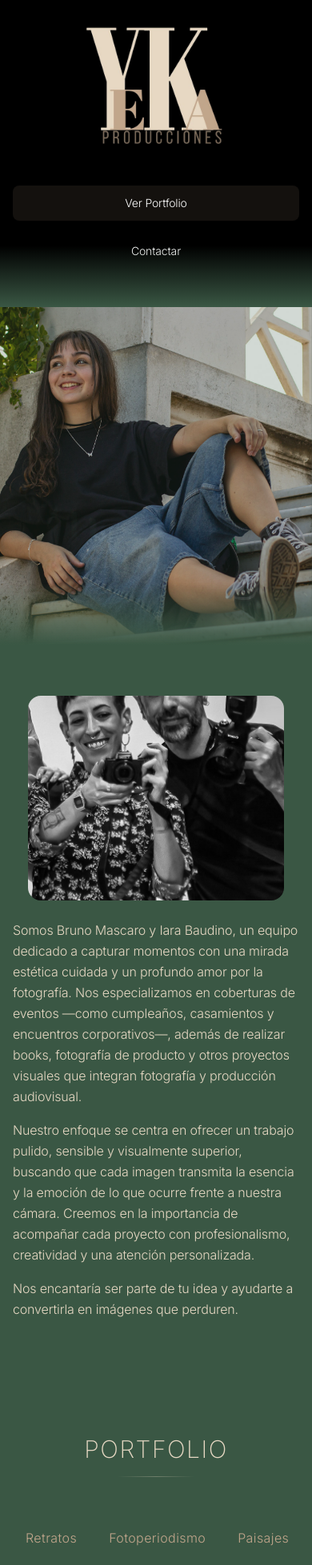
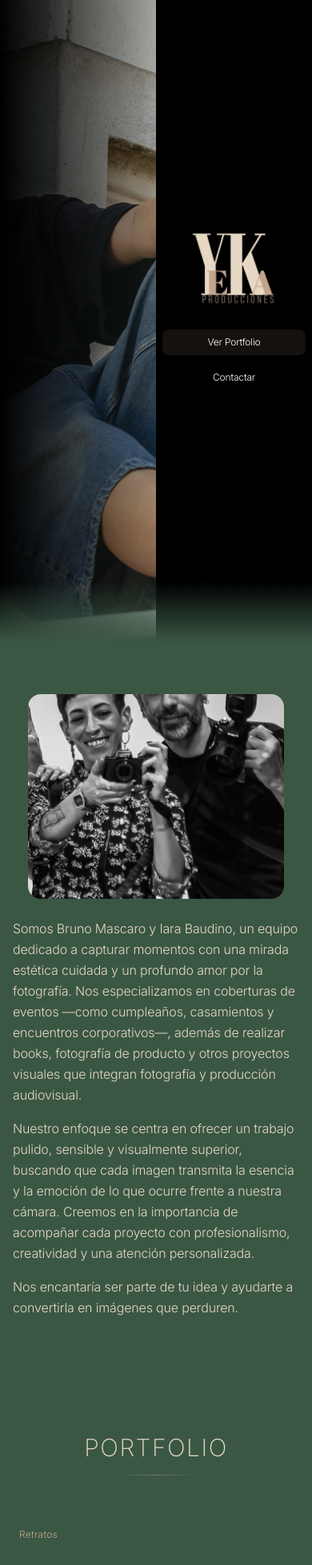
Before and after one commit to IarBaudino/portfolio-fotografia, a Next.js app: page / in a window 390 px wide. Shown: the part 40-1997 px from the top of the page at 80% size. Built offline with nearby package versions, Linux system fonts and the light colour scheme.

Commit message:
fix responsive 3

```diff
--- a/src/components/sections/HeroSection.tsx
+++ b/src/components/sections/HeroSection.tsx
@@ -31,9 +31,9 @@ const HeroSection = () => {
   }, [backgroundImages.length]);
 
   return (
-    <section className="relative min-h-screen flex flex-col md:flex-row overflow-hidden z-40">
-      {/* Carousel - En mobile ocupa toda la pantalla, en desktop solo la mitad derecha */}
-      <div className="relative w-full md:w-1/2 h-[50vh] md:h-screen z-10 order-2 md:order-2">
+    <section className="relative min-h-screen flex flex-row overflow-hidden z-40">
+      {/* Carousel lado derecho - siempre visible, más pequeño en mobile */}
+      <div className="relative w-1/2 h-screen z-10">
         {backgroundImages.map((image, index) => {
           const isActive = index === currentImageIndex;
 
@@ -54,38 +54,38 @@ const HeroSection = () => {
                 fill
                 className="object-cover"
                 priority={index === 0}
-                sizes="(max-width: 768px) 100vw, 50vw"
+                sizes="50vw"
                 style={{ objectFit: 'cover', height: '100%', width: '100%' }}
               />
             </div>
           );
         })}
-        {/* Fade gradient hacia el centro (lateral) - solo en desktop */}
-        <div className="hidden md:block absolute inset-0 bg-gradient-to-l from-transparent via-black/50 to-black z-10"></div>
+        {/* Fade gradient hacia el centro (lateral) */}
+        <div className="absolute inset-0 bg-gradient-to-l from-transparent via-black/50 to-black z-10"></div>
         {/* Fade hacia abajo para fundirse con AboutUs */}
         <div className="absolute bottom-0 inset-x-0 h-48 md:h-96 bg-gradient-to-b from-transparent via-transparent via-40% via-[#3a5744]/20 via-60% to-[#3a5744] z-20"></div>
       </div>
 
-      {/* Fondo sólido con contenido - En mobile arriba, en desktop izquierda */}
-      <div className="relative z-20 w-full md:w-1/2 bg-black flex items-center justify-center min-h-[50vh] md:min-h-screen order-1 md:order-1">
+      {/* Fondo sólido lado izquierdo con contenido - siempre visible */}
+      <div className="relative z-20 w-1/2 bg-black flex items-center justify-center min-h-screen">
         {/* Fade hacia abajo para fundirse con AboutUs */}
         <div className="absolute bottom-0 inset-x-0 h-48 md:h-96 bg-gradient-to-b from-transparent via-transparent via-40% via-[#3a5744]/20 via-60% to-[#3a5744] z-0"></div>
-        <div className="text-center space-y-6 md:space-y-8 px-4 py-12 md:py-20 w-full max-w-md">
-          <div className="flex justify-center mb-6 md:mb-8">
+        <div className="text-center space-y-4 md:space-y-8 px-2 md:px-4 py-8 md:py-20 w-full max-w-md">
+          <div className="flex justify-center mb-4 md:mb-8">
             <Image
               src="/logo-blanco.png"
               alt="YIB Photography Logo"
-              width={200}
-              height={200}
-              className="md:w-[300px] md:h-[300px] w-[200px] h-[200px] rounded-2xl object-cover shadow-2xl"
+              width={300}
+              height={300}
+              className="w-[120px] h-[120px] md:w-[300px] md:h-[300px] rounded-2xl object-cover shadow-2xl"
               priority
             />
           </div>
-          <div className="flex flex-col sm:flex-row gap-4 md:gap-6 justify-center">
-            <button className="px-6 py-3 bg-[#c2a68c]/10 backdrop-blur-sm text-white hover:bg-[#c2a68c]/20 transition-all duration-300 rounded-lg text-sm md:text-base">
+          <div className="flex flex-col sm:flex-row gap-3 md:gap-6 justify-center">
+            <button className="px-4 md:px-6 py-2 md:py-3 bg-[#c2a68c]/10 backdrop-blur-sm text-white hover:bg-[#c2a68c]/20 transition-all duration-300 rounded-lg text-xs md:text-base">
               Ver Portfolio
             </button>
-            <button className="px-6 py-3 bg-transparent text-white hover:bg-[#c2a68c]/5 transition-all duration-300 rounded-lg text-sm md:text-base">
+            <button className="px-4 md:px-6 py-2 md:py-3 bg-transparent text-white hover:bg-[#c2a68c]/5 transition-all duration-300 rounded-lg text-xs md:text-base">
               Contactar
             </button>
           </div>
--- a/src/components/sections/ServicesSection.tsx
+++ b/src/components/sections/ServicesSection.tsx
@@ -83,23 +83,23 @@ const ServicesSection = () => {
           <div className="w-24 h-px bg-gradient-to-r from-transparent via-[#e6d8c3]/30 to-transparent mx-auto"></div>
         </div>
 
-        <div className="flex flex-col md:flex-row">
-          {/* Sidebar de categorías */}
-          <div className="w-full md:w-80 px-4 md:pl-16 md:pr-8 mb-8 md:mb-0">
-            <div className="space-y-1 flex md:flex-col flex-row overflow-x-auto md:overflow-x-visible gap-2 md:gap-0 pb-2 md:pb-0">
+        <div className="flex flex-row">
+          {/* Sidebar de categorías - siempre visible, más pequeño en mobile */}
+          <div className="w-48 md:w-80 pl-4 md:pl-16 pr-2 md:pr-8 flex-shrink-0">
+            <div className="space-y-1">
               {categories.map((category) => (
-                <div key={category.id} className="relative group flex-shrink-0">
+                <div key={category.id} className="relative group">
                   <button
                     onClick={() => handleCategoryClick(category.id)}
                     onMouseEnter={() => setHoveredCategory(category.id)}
                     onMouseLeave={() => setHoveredCategory(null)}
-                    className={`w-full text-left py-4 md:py-5 px-4 md:px-6 transition-all duration-500 group-hover:bg-[#c2a68c]/5 rounded-lg ${
+                    className={`w-full text-left py-3 md:py-5 px-2 md:px-6 transition-all duration-500 group-hover:bg-[#c2a68c]/5 rounded-lg ${
                       selectedCategory === category.id
                         ? "text-[#e6d8c3] bg-[#c2a68c]/10 border-l-4 border-[#c2a68c] shadow-lg"
                         : "text-[#c2a68c] hover:text-[#e6d8c3] hover:bg-[#c2a68c]/5 hover:border-l-4 hover:border-[#5d866c]"
                     }`}
                   >
-                    <span className="text-base md:text-lg font-light tracking-wide whitespace-nowrap">
+                    <span className="text-xs md:text-lg font-light tracking-wide">
                       {category.title}
                     </span>
                   </button>
@@ -132,21 +132,21 @@ const ServicesSection = () => {
           </div>
 
           {/* Área principal de galería */}
-          <div className="flex-1 px-4 md:pr-6">
+          <div className="flex-1 pr-2 md:pr-6">
             {selectedCategory ? (
               <div>
-                <div className="flex items-center space-x-3 mb-6 md:mb-10">
-                  <h3 className="text-2xl md:text-3xl font-thin text-white tracking-wide">
+                <div className="flex items-center space-x-2 md:space-x-3 mb-4 md:mb-10">
+                  <h3 className="text-lg md:text-3xl font-thin text-white tracking-wide">
                     {
                       categories.find((cat) => cat.id === selectedCategory)
                         ?.title
                     }
                   </h3>
-                  <div className="flex-1 h-px bg-gradient-to-r from-[#e6d8c3]/20 to-transparent ml-4"></div>
+                  <div className="flex-1 h-px bg-gradient-to-r from-[#e6d8c3]/20 to-transparent ml-2 md:ml-4"></div>
                 </div>
 
                 <div
-                  className={`columns-1 sm:columns-2 md:columns-2 lg:columns-3 xl:columns-4 gap-4 md:gap-6 space-y-4 md:space-y-6 ${
+                  className={`columns-2 md:columns-2 lg:columns-3 xl:columns-4 gap-2 md:gap-6 space-y-2 md:space-y-6 ${
                     selectedCategory &&
                     hoveredCategory &&
                     hoveredCategory !== selectedCategory
@@ -159,20 +159,20 @@ const ServicesSection = () => {
                     ?.allImages.map((image, index) => {
                       // Generar alturas verdaderamente aleatorias para efecto Pinterest
                       const heights = [
-                        "h-48",
-                        "h-56",
-                        "h-64",
-                        "h-72",
-                        "h-80",
-                        "h-96",
-                        "h-[14rem]",
-                        "h-[16rem]",
-                        "h-[18rem]",
-                        "h-[20rem]",
-                        "h-[22rem]",
-                        "h-[24rem]",
-                        "h-[26rem]",
-                        "h-[28rem]",
+                        "h-32 md:h-48",
+                        "h-36 md:h-56",
+                        "h-40 md:h-64",
+                        "h-44 md:h-72",
+                        "h-48 md:h-80",
+                        "h-52 md:h-96",
+                        "h-56 md:h-[14rem]",
+                        "h-60 md:h-[16rem]",
+                        "h-64 md:h-[18rem]",
+                        "h-68 md:h-[20rem]",
+                        "h-72 md:h-[22rem]",
+                        "h-76 md:h-[24rem]",
+                        "h-80 md:h-[26rem]",
+                        "h-84 md:h-[28rem]",
                       ];
                       const randomHeight =
                         heights[Math.floor(Math.random() * heights.length)];
@@ -181,7 +181,7 @@ const ServicesSection = () => {
                         <div
                           key={index}
                           onClick={() => handleImageClick(image)}
-                          className={`${randomHeight} relative overflow-hidden rounded-xl cursor-pointer group hover:scale-105 transition-all duration-500 shadow-lg hover:shadow-2xl border border-[#5d866c]/5 break-inside-avoid mb-6`}
+                          className={`${randomHeight} relative overflow-hidden rounded-lg md:rounded-xl cursor-pointer group hover:scale-105 transition-all duration-500 shadow-lg hover:shadow-2xl border border-[#5d866c]/5 break-inside-avoid mb-2 md:mb-6`}
                         >
                           <Image
                             src={image}
```
